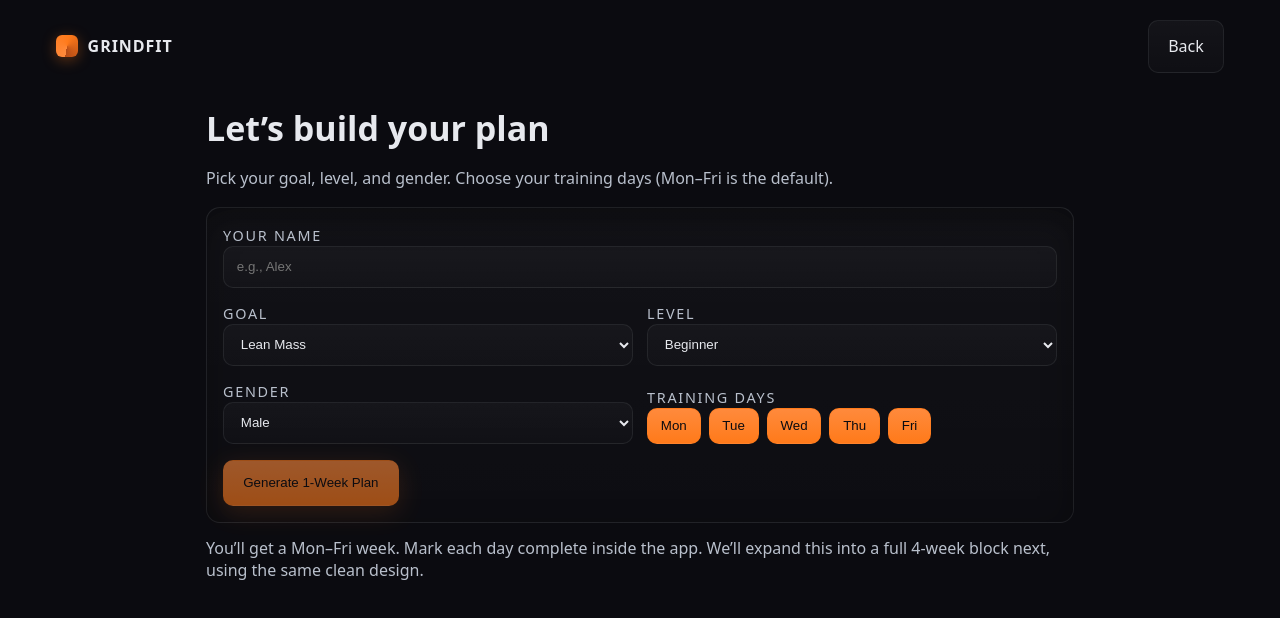
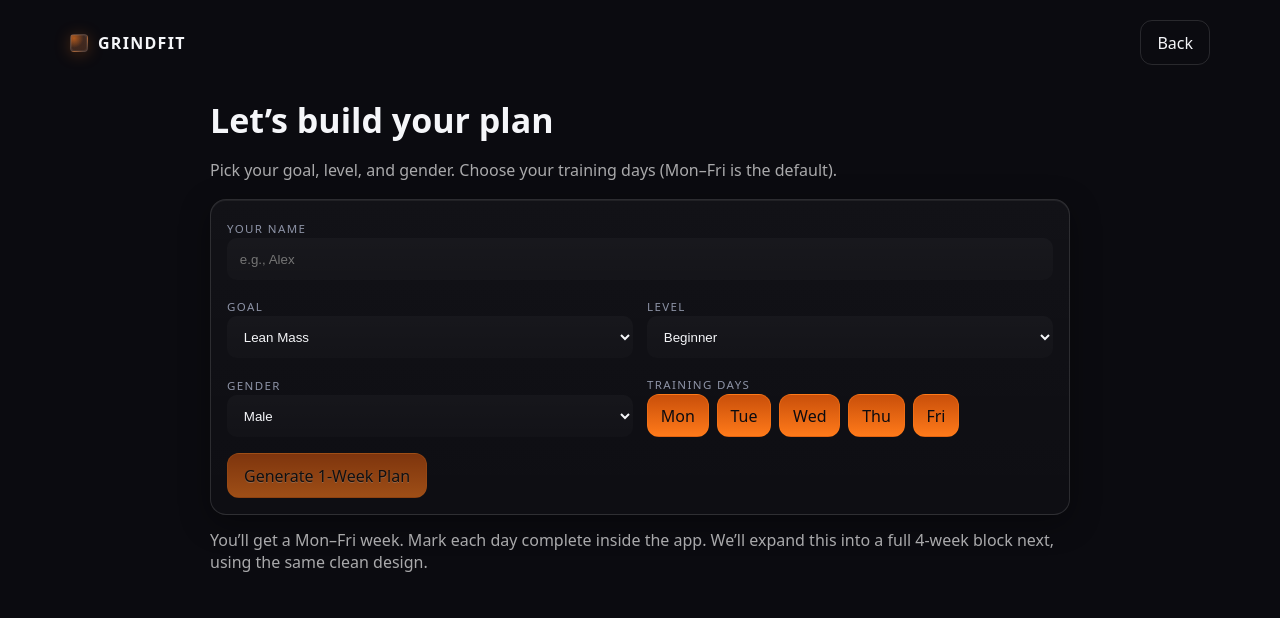
Before and after one commit to GrindFit/grindfit-webapp, a Next.js app: page /onboarding in a window 1280 px wide. Shown: the top 618 px of the page. Built offline with nearby package versions, Linux system fonts and the light colour scheme.

Commit message:
Update globals.css

```diff
--- a/styles/globals.css
+++ b/styles/globals.css
@@ -1,172 +1,115 @@
-/* ==============================
-   GrindFit Global Styles (Premium)
-   ============================== */
+/* -------------------------
+   GrindFit — Global Styles
+   ------------------------- */
 
-/* --- Base resets --- */
-* { box-sizing: border-box; }
-html, body {
-  margin: 0;
-  padding: 0;
-  background: var(--brand-bg);
-  color: var(--brand-ink);
-  -webkit-font-smoothing: antialiased;
-  -moz-osx-font-smoothing: grayscale;
-}
-img, svg { display: block; }
+/* Brand tokens (match logo glow) */
+:root{
+  --bg: #0b0b10;
+  --panel: #14141d;
+  --panel-2: #1a1a24;
 
-/* System font stack (keeps it clean & fast) */
-:root{
-  --font-sans: ui-sans-serif, system-ui, -apple-system, Segoe UI, Roboto, Helvetica Neue, Arial, "Noto Sans", "Liberation Sans", sans-serif;
+  /* amber / burnished orange gradient tuned to logo */
+  --amber-1: #ff7a1a;
+  --amber-2: #c94f0a;
 
-  /* Brand tokens */
-  --brand-bg: #0b0b10;           /* Deep graphite */
-  --brand-ink: #e7e9ee;          /* Headline/primary */
-  --brand-ink-dim: #b9c0cc;      /* Secondary */
-  --brand-line: rgba(231,233,238,0.08);
+  /* ink */
+  --ink-1: #f5f6f9;
+  --ink-2: #cfd2db;
+  --ink-3: #8d93a6;
 
-  --amber-1: #ff7a1a;            /* CTA / Logo orange (primary) */
-  --amber-2: #ff8a3c;            /* Light accent */
-  --amber-3: #b44b16;            /* Burnt edge */
-
-  --radius-sm: 10px;
-  --radius-md: 14px;
-  --radius-lg: 18px;
+  --line: rgba(255,255,255,.12);
+  --muted: rgba(255,255,255,.65);
+  --shadow: 0 8px 30px rgba(0,0,0,.35), inset 0 1px 0 rgba(255,255,255,.06);
 }
 
-body { font-family: var(--font-sans); }
+/* Base reset */
+*{box-sizing:border-box}
+html,body{margin:0;padding:0;background:var(--bg);color:var(--ink-1);font-family: ui-sans-serif, system-ui, -apple-system, Segoe UI, Roboto, Inter, "Helvetica Neue", Arial, "Apple Color Emoji","Segoe UI Emoji","Segoe UI Symbol";}
+img,video{max-width:100%;display:block}
+a{color:inherit;text-decoration:none}
+button{font:inherit}
 
-/* -----------------------------------
-   Layout helpers
------------------------------------ */
-.container{
-  max-width: 1200px;
-  margin: 0 auto;
-  padding-left: 1rem;
-  padding-right: 1rem;
+/* Layout helpers */
+.container{width:100%;max-width:1180px;margin:0 auto;padding:0 20px}
+.section{padding:28px 0}
+.card{
+  background: linear-gradient(180deg, rgba(255,255,255,.03), rgba(255,255,255,.015));
+  border:1px solid var(--line);
+  border-radius:16px;
+  box-shadow: var(--shadow);
+}
+.kicker{font-size:.72rem; letter-spacing:.12em; text-transform:uppercase; color:var(--ink-3)}
+.muted{color:var(--muted)}
+
+/* Logo */
+.logo{display:inline-flex;align-items:center;gap:10px}
+.logo-mark{
+  width:18px;height:18px;border-radius:4px;border:1px solid rgba(255,255,255,.12);
+  background: radial-gradient(60% 60% at 18% 20%, rgba(255,122,26,.65), rgba(255,122,26,.18)),
+              linear-gradient(180deg, var(--panel-2), var(--panel));
+  box-shadow: inset 0 0 0 1px rgba(255,255,255,.06), 0 2px 16px rgba(255,122,26,.25);
+}
+.logo-type{font-weight:800;letter-spacing:.08em}
+
+/* Buttons */
+.btn{
+  display:inline-flex;align-items:center;justify-content:center;
+  padding:.66rem 1rem;border-radius:12px;cursor:pointer;border:1px solid var(--line);
+  color:var(--ink-1); background:linear-gradient(180deg, rgba(255,255,255,.04), rgba(255,255,255,.02));
+  transition:transform .06s ease, opacity .1s ease, border-color .15s ease;
+}
+.btn:hover{transform:translateY(-1px);border-color:rgba(255,255,255,.22)}
+.btn:active{transform:translateY(0)}
+.btn-ghost{background:transparent}
+.btn-amber{
+  color:#111;
+  background:linear-gradient(180deg, var(--amber-2), var(--amber-1));
+  border-color: rgba(255,122,26,.45);
+  text-shadow: 0 1px 0 rgba(255,255,255,.35);
 }
 
-/* -----------------------------------
-   Header / Logo
------------------------------------ */
-.logo {
-  display: inline-flex;
-  align-items: center;
-  gap: .6rem;
+/* Feature grid */
+.feature-grid{
+  display:grid;gap:18px;
+  grid-template-columns: repeat(3, minmax(0,1fr));
 }
-.logo-mark{
-  width: 22px;
-  height: 22px;
-  border-radius: 6px;
-  background: conic-gradient(from 190deg at 50% 50%, var(--amber-2), var(--amber-1), var(--amber-3));
-  box-shadow: 0 3px 14px rgba(255,122,26,.35);
+@media (max-width:1000px){.feature-grid{grid-template-columns: repeat(2,minmax(0,1fr));}}
+@media (max-width:700px){.feature-grid{grid-template-columns: 1fr;}}
+
+/* Hero */
+.hero{
+  position:relative; isolation:isolate;
+  background:
+    radial-gradient(60% 50% at 0% 0%, rgba(255,122,26,.24), rgba(255,122,26,0) 60%),
+    radial-gradient(35% 35% at 80% 0%, rgba(255,122,26,.12), rgba(255,122,26,0) 60%),
+    linear-gradient(180deg, #121219, #0b0b10 50%, #0b0b10);
+  border-bottom:1px solid var(--line);
 }
-.logo-type{
-  letter-spacing: .06em;
-  font-weight: 800;
-  color: var(--brand-ink);
+.hero h1{
+  font-size:clamp(34px,6vw,64px);line-height:1.07;margin:0 0 12px;font-weight:900;
+}
+.hero .unstoppable{
+  background: linear-gradient(90deg, var(--amber-2), var(--amber-1));
+  -webkit-background-clip:text;background-clip:text;-webkit-text-fill-color:transparent;
+  text-shadow: 0 0 32px rgba(255,122,26,.15);
 }
 
-/* -----------------------------------
-   Hero (burnt orange cinematic glow)
------------------------------------ */
-.hero {
-  background:
-    radial-gradient(75% 90% at 12% -10%,
-      rgba(255,122,26,0.32) 0%,
-      rgba(255,138,60,0.20) 35%,
-      rgba(180,75,22,0.12) 60%,
-      rgba(0,0,0,0.00) 100%),
-    linear-gradient(180deg,
-      rgba(9,9,12,0.80) 0%,
-      rgba(9,9,12,0.92) 58%,
-      rgba(9,9,12,1) 100%);
+/* Inputs */
+input,select,textarea{
+  width:100%;border:1px solid var(--line);border-radius:12px;height:42px;padding:0 .9rem;
+  background:linear-gradient(180deg, rgba(255,255,255,.03), rgba(255,255,255,.02)); color:var(--ink-1);
+  outline:none;
 }
+textarea{height:120px;padding:.8rem}
 
-/* -----------------------------------
-   Buttons
------------------------------------ */
-.btn {
-  display: inline-flex;
-  align-items: center;
-  justify-content: center;
-  gap: .5rem;
-  padding: .9rem 1.2rem;
-  border-radius: 10px;
-  border: 1px solid var(--brand-line);
-  text-decoration: none;
-  color: var(--brand-ink);
-  transition: transform .12s ease, box-shadow .12s ease, background .12s ease;
-}
-.btn-amber{
-  color: #0b0b10;
-  border-color: rgba(255,122,26,.25);
-  background: linear-gradient(180deg, var(--amber-2), var(--amber-1));
-  box-shadow: 0 6px 26px rgba(255,122,26,.25);
-}
-.btn-amber:hover{ transform: translateY(-1px); }
-.btn-ghost{
-  color: var(--brand-ink);
-  background: linear-gradient(180deg, rgba(255,255,255,0.04), rgba(255,255,255,0.02));
-}
+/* Tables (for nutrition/meal outline) */
+.table{width:100%;border-collapse:collapse}
+.table th,.table td{border-bottom:1px solid var(--line); padding:.7rem .6rem; text-align:left}
+.table th{color:var(--ink-3); font-weight:600}
 
-/* -----------------------------------
-   Cards & surfaces
------------------------------------ */
-.card{
-  background: linear-gradient(180deg, rgba(255,255,255,0.03), rgba(255,255,255,0.01));
-  border: 1px solid var(--brand-line);
-  border-radius: var(--radius-md);
-  box-shadow: 0 10px 30px rgba(0,0,0,.35) inset;
-}
-.card p { color: var(--brand-ink-dim); }
+/* Link */
+.link{color:var(--ink-2)}
+.link:hover{color:var(--ink-1)}
 
-/* -----------------------------------
-   Typography helpers
------------------------------------ */
-.muted{ color: var(--brand-ink-dim); }
-.kicker{
-  display: inline-block;
-  font-size: .9rem;
-  color: var(--brand-ink-dim);
-  letter-spacing: .12em;
-  text-transform: uppercase;
-}
-
-/* -----------------------------------
-   Sections
------------------------------------ */
-.section{
-  padding: 72px 0;
-  border-top: 1px solid var(--brand-line);
-}
-.section:first-of-type{ border-top: none; }
-
-/* -----------------------------------
-   Feature grid cards
------------------------------------ */
-.feature-grid{
-  display: grid;
-  gap: 18px;
-}
-@media (min-width: 768px){
-  .feature-grid{ grid-template-columns: repeat(3,1fr); }
-}
-.feature{
-  padding: 16px;
-  border-radius: var(--radius-md);
-}
-
-/* -----------------------------------
-   Footer
------------------------------------ */
-footer{
-  padding: 48px 0 72px;
-  border-top: 1px solid var(--brand-line);
-  color: var(--brand-ink-dim);
-}
-
-/* -----------------------------------
-   Links hover
------------------------------------ */
-a { color: inherit; }
-a:hover { color: var(--brand-ink); }
+/* Small utility for hero CTA row */
+.row{display:flex;gap:10px;flex-wrap:wrap;align-items:center}
```
